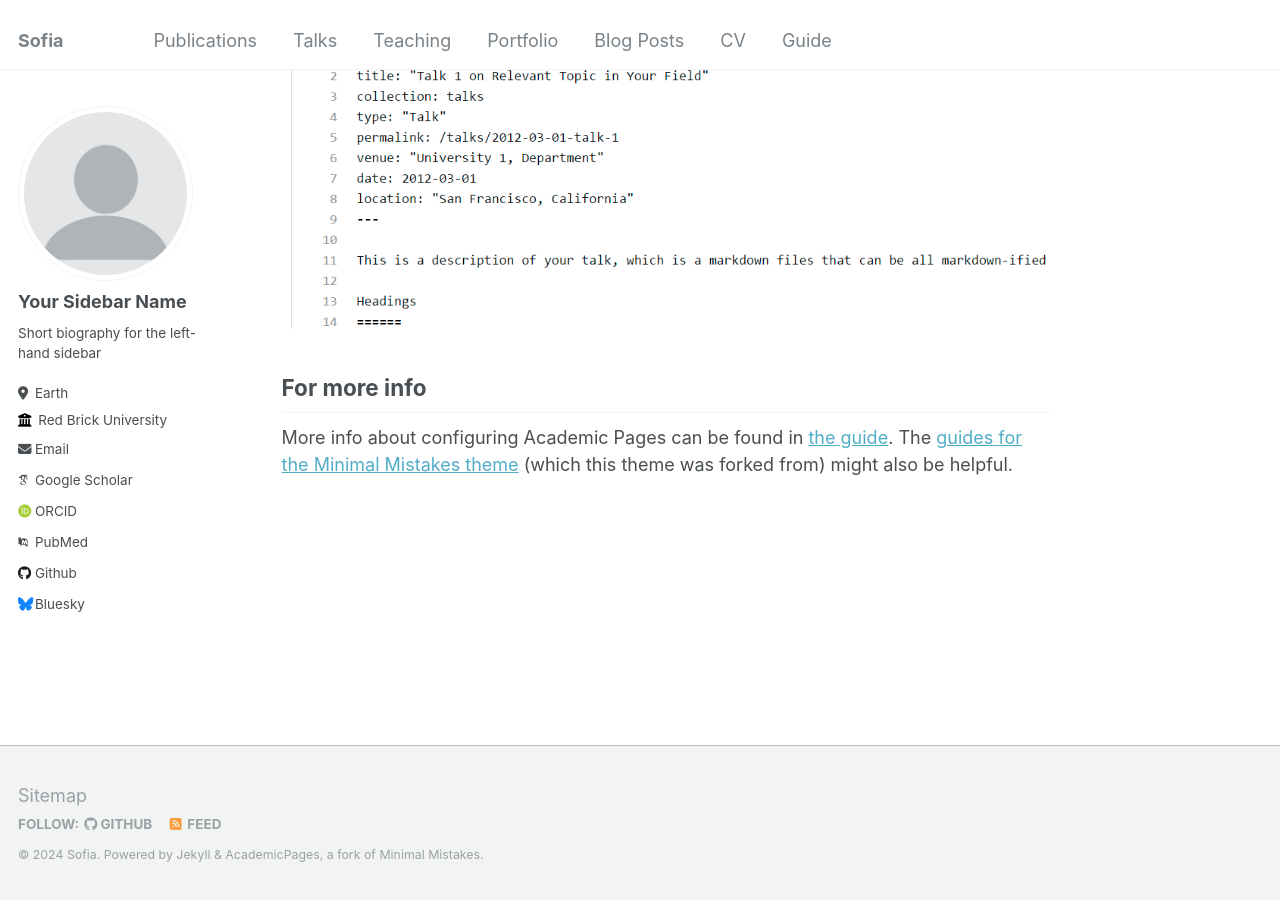
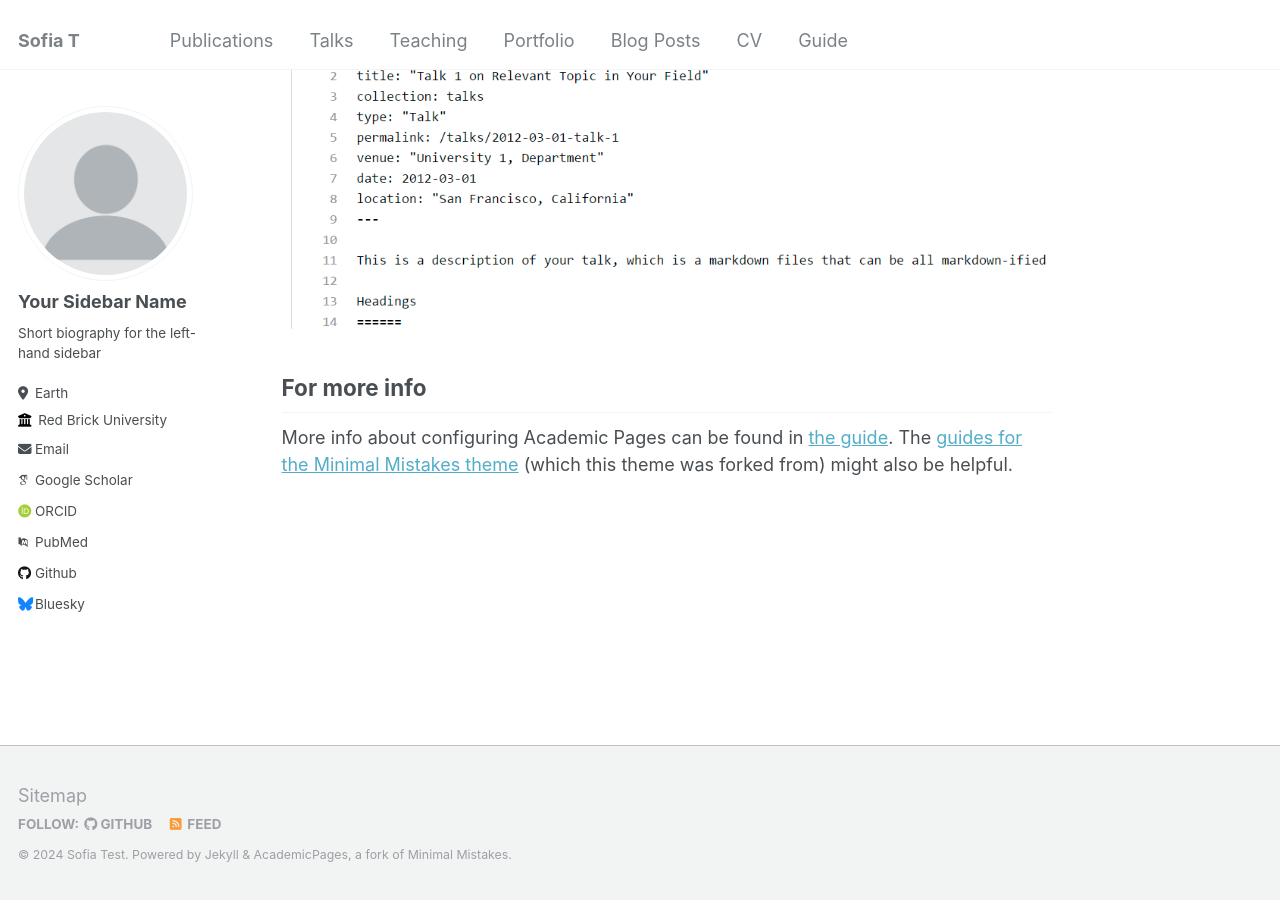
Before and after one commit to sofiaem2/sofiaem2.github.io, a Jekyll site: the page built from _pages/about.md, in a window 1280 px wide and 900 px high, scrolled down 2660 px. Built offline with Jekyll 4.4.1, drawn with Linux system fonts in a browser that asks for light colours; some web fonts are replaced.

```diff
--- a/_config.yml
+++ b/_config.yml
@@ -8,9 +8,9 @@
 
 # Basic Site Settings
 locale                   : "en-US"
-title                    : "Sofia"
+title                    : "Sofia T"
 title_separator          : "-"
-name                     : &name "Sofia"
+name                     : &name "Sofia Test"
 description              : &description "Sofia Test"
 url                      : https://sofiaem2.github.io # the base hostname & protocol for your site e.g. "https://mmistakes.github.io"
 baseurl                  : "" # the subpath of your site, e.g. "/blog"
```
